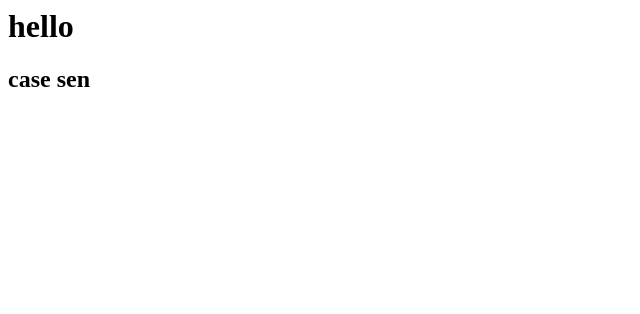
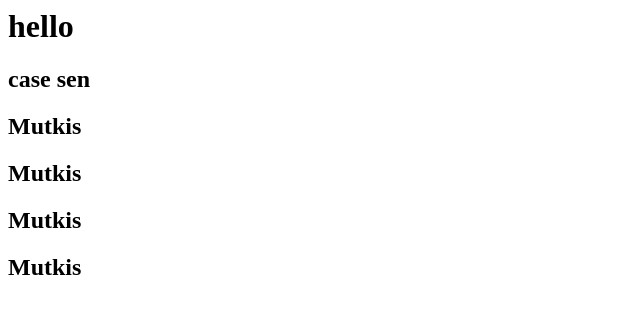
Before and after one commit to MUTKIRI/Testing-Repo, a plain HTML site: page index.html in a window 1280 px wide. Shown: the whole page, without its empty margins (0-640 px from the left). Drawn offline with Linux system fonts and the light colour scheme.

Commit message:
new mutkis changes in branch

```diff
--- a/index.html
+++ b/index.html
@@ -1,2 +1,7 @@
 <h1>hello</h1>
 <h2>case sen</h2>
+
+<h2>Mutkis</h2>
+<h2>Mutkis</h2>
+<h2>Mutkis</h2>
+<h2>Mutkis</h2>
```
